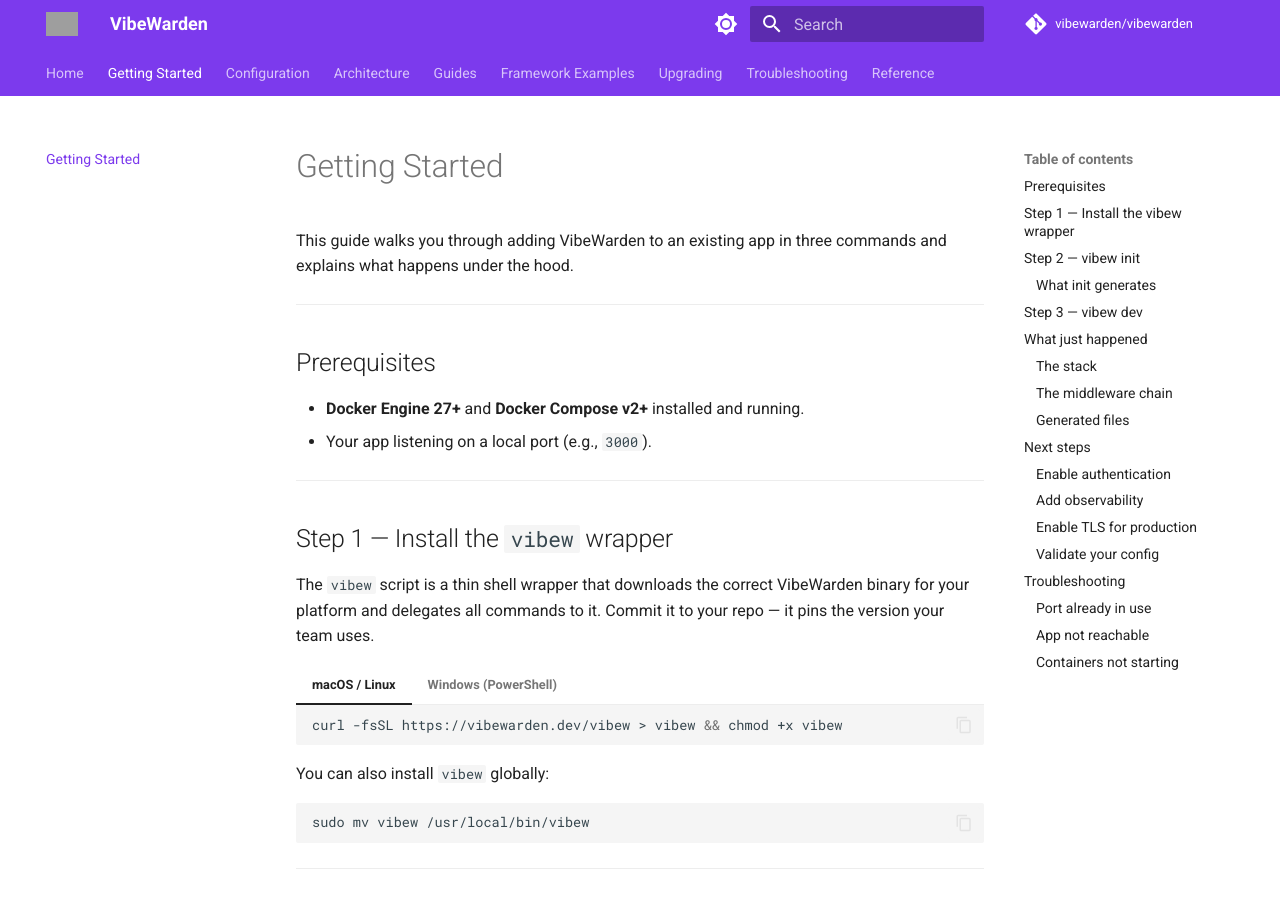
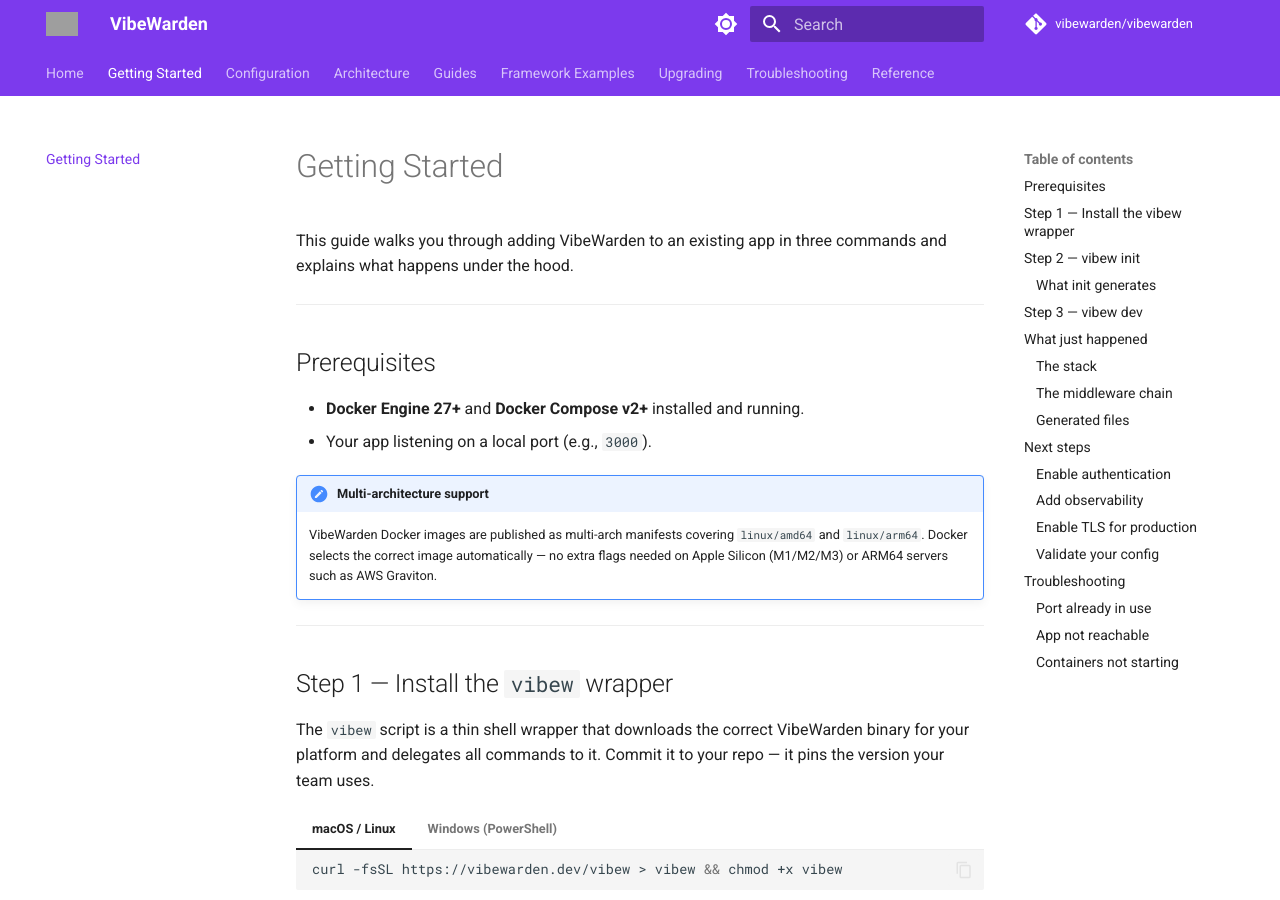
Before and after one commit to VibeWarden/vibewarden, an MkDocs documentation site: the page built from docs/getting-started.md, in a window 1280 px wide and 900 px high. Built offline with MkDocs 1.6.1 and Material for MkDocs 9.7.7, drawn with Linux system fonts in a browser that asks for light colours; comment, search, counter and statistics services are not loaded; the version menu is left out; grey boxes are pictures that could not be loaded.

Commit message:
fix(#522): document ARM64 multi-arch Docker image support
Add notes to README, docs/getting-started.md, and CHANGELOG that
Docker images are published as OCI manifest lists covering linux/amd64
and linux/arm64, working transparently on Apple Silicon and AWS Graviton.

Co-Authored-By: Claude Sonnet 4.6 <noreply@anthropic.com>

```diff
--- a/docs/getting-started.md
+++ b/docs/getting-started.md
@@ -9,6 +9,12 @@ and explains what happens under the hood.
 
 - **Docker Engine 27+** and **Docker Compose v2+** installed and running.
 - Your app listening on a local port (e.g., `3000`).
+
+!!! note "Multi-architecture support"
+    VibeWarden Docker images are published as multi-arch manifests covering
+    `linux/amd64` and `linux/arm64`. Docker selects the correct image automatically —
+    no extra flags needed on Apple Silicon (M1/M2/M3) or ARM64 servers such as
+    AWS Graviton.
 
 ---
 
```
Also changed, not shown: CHANGELOG.md (+3 -0 lines), README.md (+5 -0 lines).
